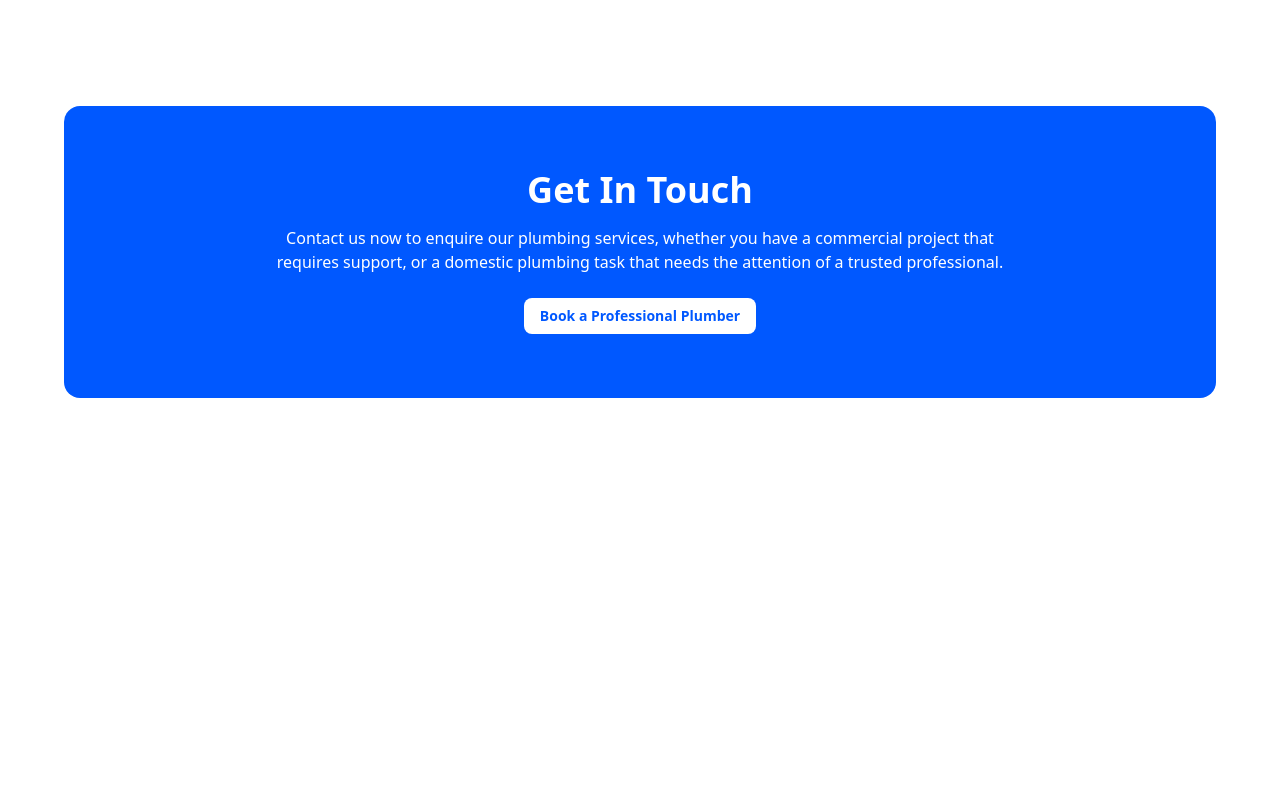
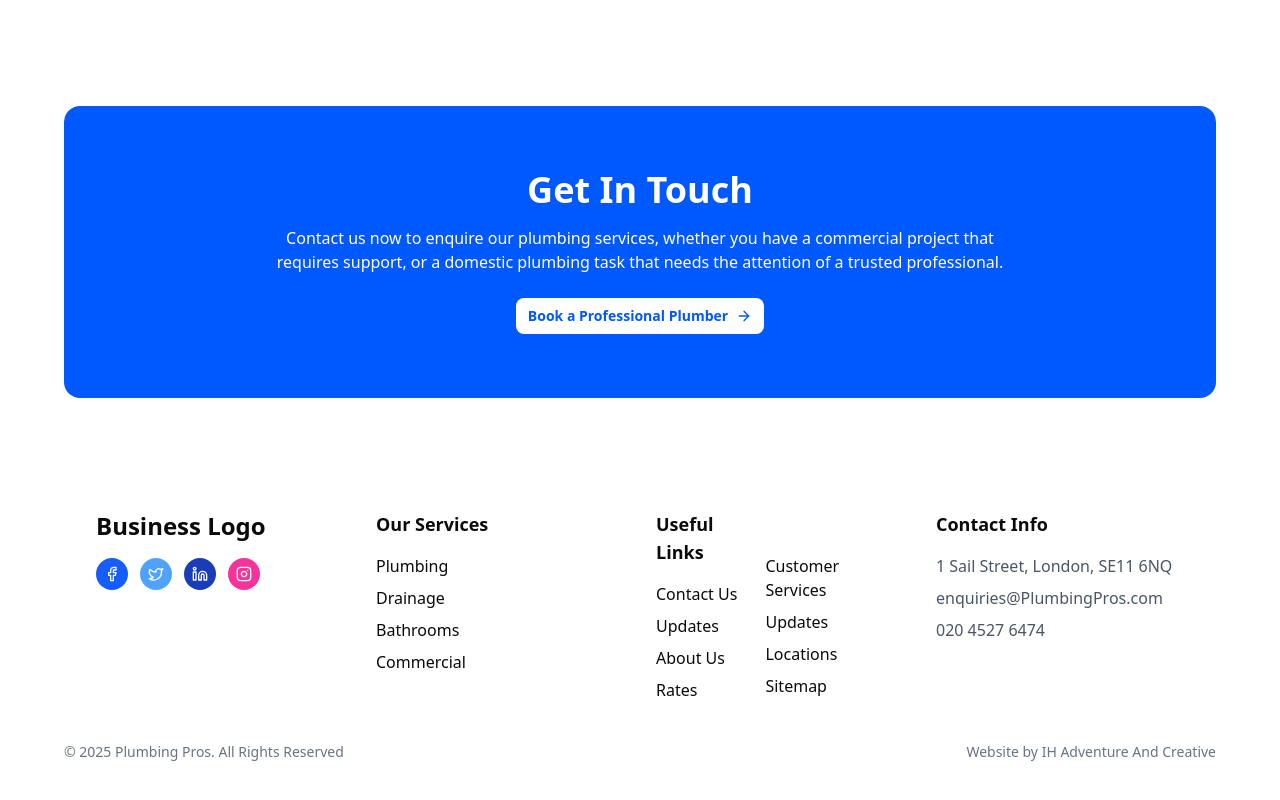
Before and after one commit to mdrasel97/job-task, a Next.js app: page / in a window 1280 px wide. Shown: the part 649-1449 px from the top of the page. Before the commit the page ends 1111 px from the top, so only its background shows below. Built offline with nearby package versions, Linux system fonts and the light colour scheme.

Commit message:
Footer section added

```diff
--- a/src/app/layout.js
+++ b/src/app/layout.js
@@ -12,7 +12,7 @@ const geistMono = Geist_Mono({
 });
 
 export const metadata = {
-  title: "Create Next App",
+  title: "Job Task",
   description: "Generated by create next app",
 };
 
--- a/src/app/page.js
+++ b/src/app/page.js
@@ -1,4 +1,5 @@
 import Faq from "@/components/Faq";
+import Footer from "@/components/Footer";
 import GetInTouch from "@/components/GetInTouch";
 
 export default function Home() {
@@ -9,6 +10,7 @@ export default function Home() {
       </div>
       <Faq />
       <GetInTouch />
+      <Footer />
     </div>
   );
 }
--- /dev/null
+++ b/src/components/Footer.jsx
@@ -0,0 +1,145 @@
+"use client";
+
+import React from "react";
+import { Facebook, Twitter, Linkedin, Instagram } from "lucide-react";
+
+export default function Footer() {
+  return (
+    <footer className="bg-white py-12">
+      <div className="max-w-6xl mx-auto px-4 sm:px-6 lg:px-8 grid grid-cols-1 sm:grid-cols-2 md:grid-cols-4 gap-8">
+        <div className="flex flex-col items-start">
+          {/* Logo / Title */}
+          <h1 className="text-2xl font-bold mb-4">Business Logo</h1>
+
+          {/* Social Icons */}
+          <div className="flex space-x-3">
+            <a
+              href="#"
+              className="bg-blue-600 hover:bg-blue-700 p-2 rounded-full transition text-white"
+            >
+              <Facebook size={16} />
+            </a>
+            <a
+              href="#"
+              className="bg-blue-400 hover:bg-blue-500 p-2 rounded-full transition text-white"
+            >
+              <Twitter size={16} />
+            </a>
+            <a
+              href="#"
+              className="bg-blue-800 hover:bg-blue-900 p-2 rounded-full transition text-white"
+            >
+              <Linkedin size={16} />
+            </a>
+            <a
+              href="#"
+              className="bg-pink-500 hover:bg-pink-600 p-2 rounded-full transition text-white"
+            >
+              <Instagram size={16} />
+            </a>
+          </div>
+        </div>
+
+        {/* Our Services */}
+        <div>
+          <h3 className="text-lg font-semibold mb-4">Our Services</h3>
+          <ul className="space-y-2">
+            <li>
+              <a href="#" className="hover:text-primary transition">
+                Plumbing
+              </a>
+            </li>
+            <li>
+              <a href="#" className="hover:text-primary transition">
+                Drainage
+              </a>
+            </li>
+            <li>
+              <a href="#" className="hover:text-primary transition">
+                Bathrooms
+              </a>
+            </li>
+            <li>
+              <a href="#" className="hover:text-primary transition">
+                Commercial
+              </a>
+            </li>
+          </ul>
+        </div>
+
+        {/* Useful Links */}
+        <div className="flex">
+          <div>
+            <h3 className="text-lg font-semibold mb-4">Useful Links</h3>
+            <ul className="space-y-2">
+              <li>
+                <a href="#" className="hover:text-primary transition">
+                  Contact Us
+                </a>
+              </li>
+              <li>
+                <a href="#" className="hover:text-primary transition">
+                  Updates
+                </a>
+              </li>
+              <li>
+                <a href="#" className="hover:text-primary transition">
+                  About Us
+                </a>
+              </li>
+              <li>
+                <a href="#" className="hover:text-primary transition">
+                  Rates
+                </a>
+              </li>
+            </ul>
+          </div>
+          <div>
+            <p className="text-lg font-semibold mb-4 mt-11"></p>
+            <ul className="space-y-2">
+              <li>
+                <a href="#" className="hover:text-primary transition">
+                  Customer Services
+                </a>
+              </li>
+              <li>
+                <a href="#" className="hover:text-primary transition">
+                  Updates
+                </a>
+              </li>
+              <li>
+                <a href="#" className="hover:text-primary transition">
+                  Locations
+                </a>
+              </li>
+              <li>
+                <a href="#" className="hover:text-primary transition">
+                  Sitemap
+                </a>
+              </li>
+            </ul>
+          </div>
+        </div>
+
+        {/* Contact Info */}
+        <div>
+          <h3 className="text-lg font-semibold mb-4">Contact Info</h3>
+          <ul className="space-y-2 text-gray-600">
+            <li>1 Sail Street, London, SE11 6NQ</li>
+            <li>enquiries@PlumbingPros.com</li>
+            <li>020 4527 6474</li>
+          </ul>
+        </div>
+      </div>
+
+      <div className="mt-10 md:flex items-center max-w-6xl mx-auto justify-between ">
+        <div className=" text-center text-gray-500 text-sm">
+          &copy; {new Date().getFullYear()} Plumbing Pros. All Rights Reserved
+        </div>
+        <div className="text-gray-500 text-sm text-center">
+          <p>Website by IH Adventure And Creative</p>
+        </div>
+      </div>
+    </footer>
+  );
+}
--- a/src/components/GetInTouch.jsx
+++ b/src/components/GetInTouch.jsx
@@ -2,6 +2,7 @@
 
 import React from "react";
 import { Button } from "./ui/button";
+import { ArrowRight } from "lucide-react";
 
 export default function GetInTouch() {
   return (
@@ -14,7 +15,7 @@ export default function GetInTouch() {
           that needs the attention of a trusted professional.
         </p>
         <Button className=" bg-white text-primary hover:bg-blue-100 transition font-semibold">
-          Book a Professional Plumber
+          Book a Professional Plumber <ArrowRight />
         </Button>
       </div>
     </section>
```
